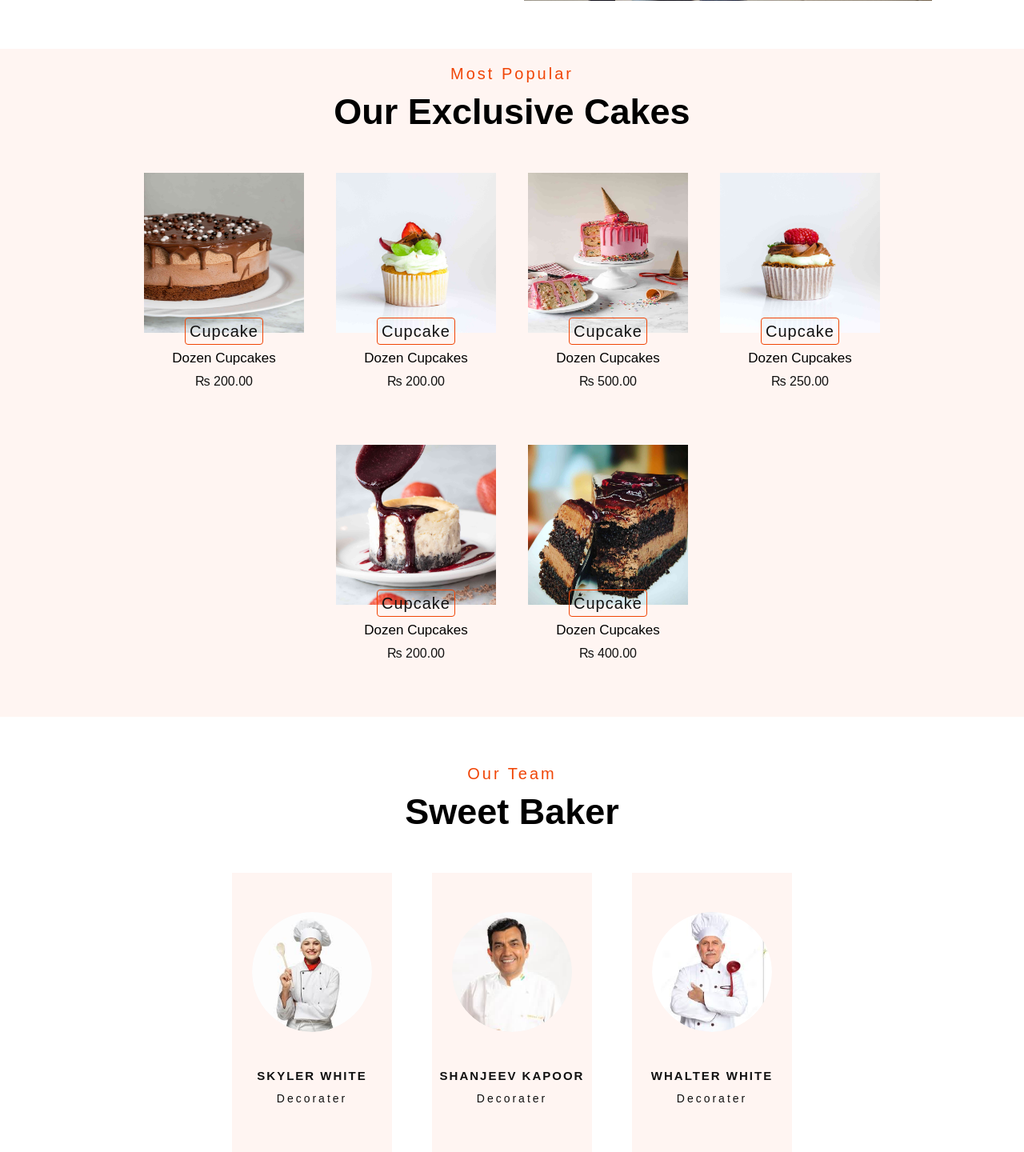
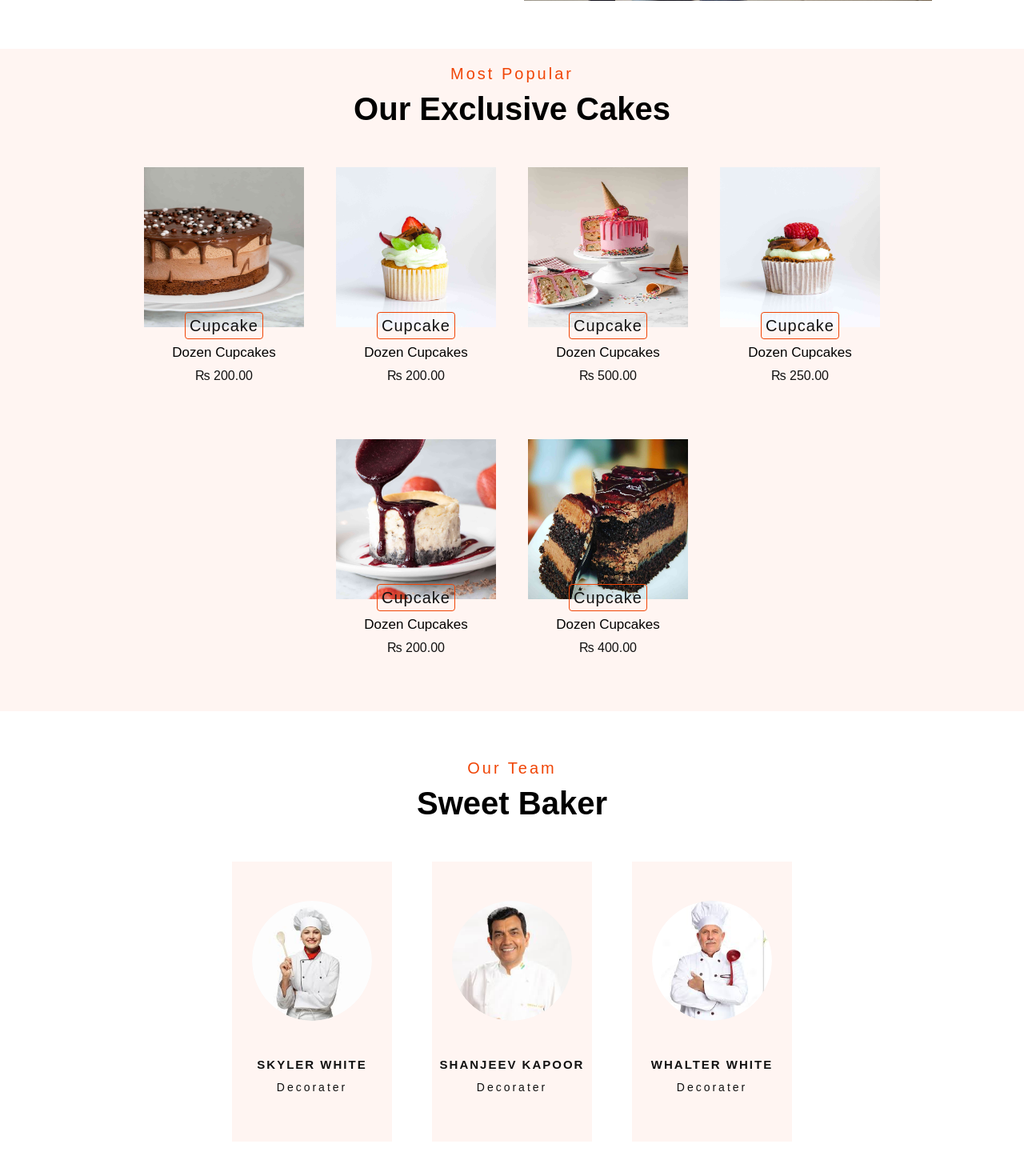
Before and after one commit to pawan-choudhary98/cakewala, a PHP site: page / in a window 1280 px wide. Shown: the part 1724-3164 px from the top of the page at 80% size. Run offline with PHP 8.4, Linux system fonts and the light colour scheme.

Commit message:
Update Style.css

```diff
--- a/css/Style.css
+++ b/css/Style.css
@@ -327,7 +327,7 @@
 
                     .product h1 {
                         color: #000;
-                        font-size: 4.5rem;
+                        font-size: 4rem;
                         margin-bottom: 3rem;
                     }
 
@@ -458,7 +458,7 @@
 
                     .team h1 {
                         color: #000;
-                        font-size: 4.5rem;
+                        font-size: 4rem;
                         margin-bottom: 3rem;
                     }
 
@@ -715,7 +715,7 @@
 
                     .video-glry h1 {
                         text-align: center;
-                        font-size: 3rem;
+                        font-size: 4rem;
                         color: #111111;
                         margin-bottom: 4rem;
                     }
```
